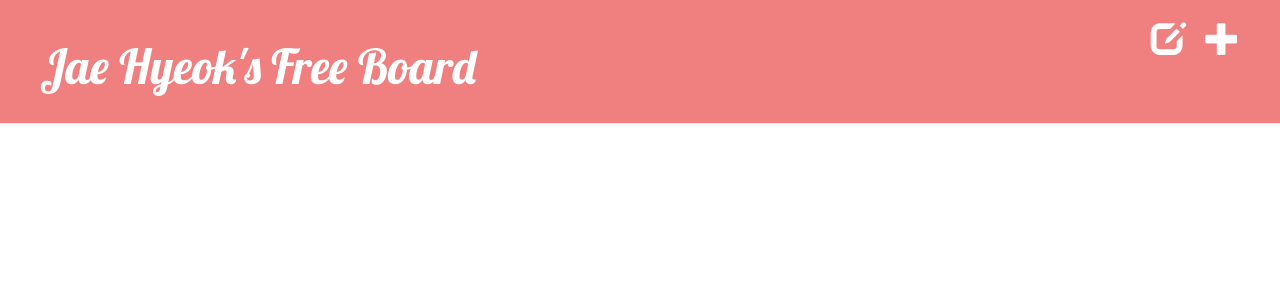
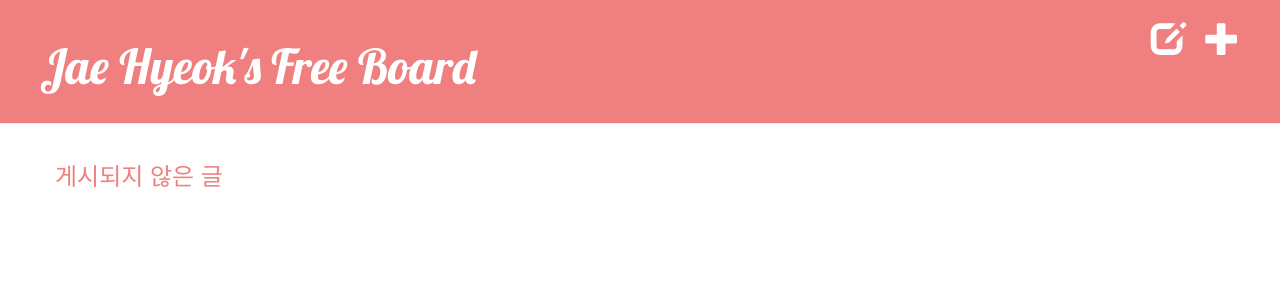
Before and after one commit to jhjang5985/my-first-blog, a Django app: page /drafts/ in a window 1280 px wide. Shown: the top 300 px of the page. Run offline with Django 3.2, Linux system fonts and the light colour scheme; data that the repository does not hold is empty; some libraries are stand-ins or nearby versions.

Commit message:
add description

```diff
--- a/blog/static/blog/blog.css
+++ b/blog/static/blog/blog.css
@@ -65,3 +65,7 @@
 .post .post_delete a {
     color : red
 }
+
+.description_draft_list h3 {
+    color : lightcoral
+}
--- a/blog/templates/blog/post_draft_list.html
+++ b/blog/templates/blog/post_draft_list.html
@@ -1,6 +1,9 @@
 {% extends 'blog/base.html' %}
 
 {% block content %}
+    <div class="description_draft_list">
+        <h3>게시되지 않은 글</h3>
+    </div>
     {% for post in posts %}
         <div class="post">
             <hr/>
```
